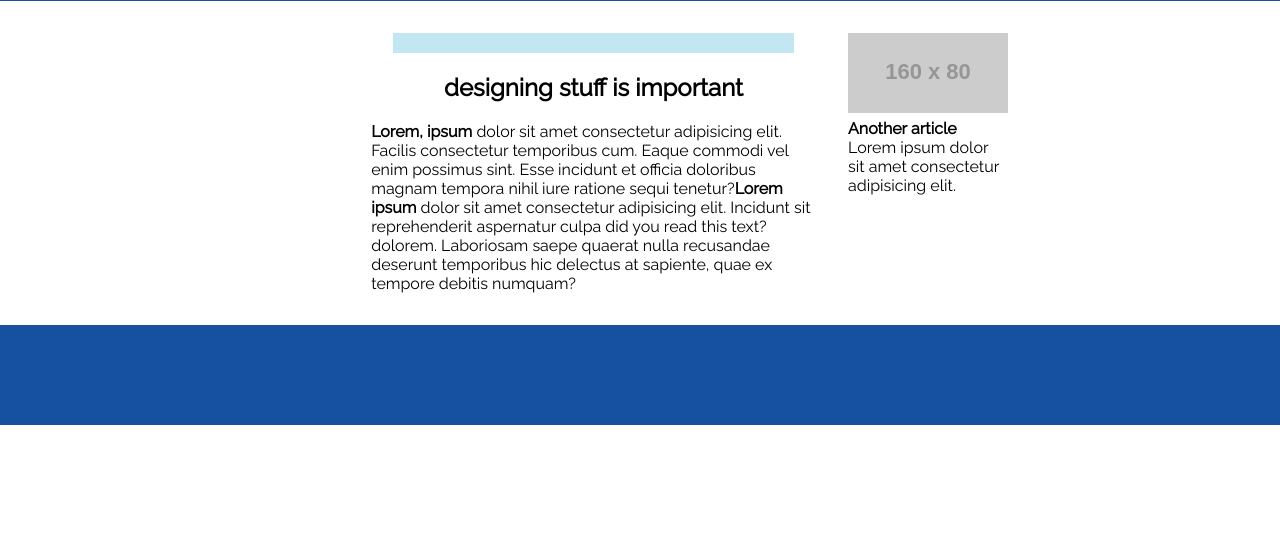
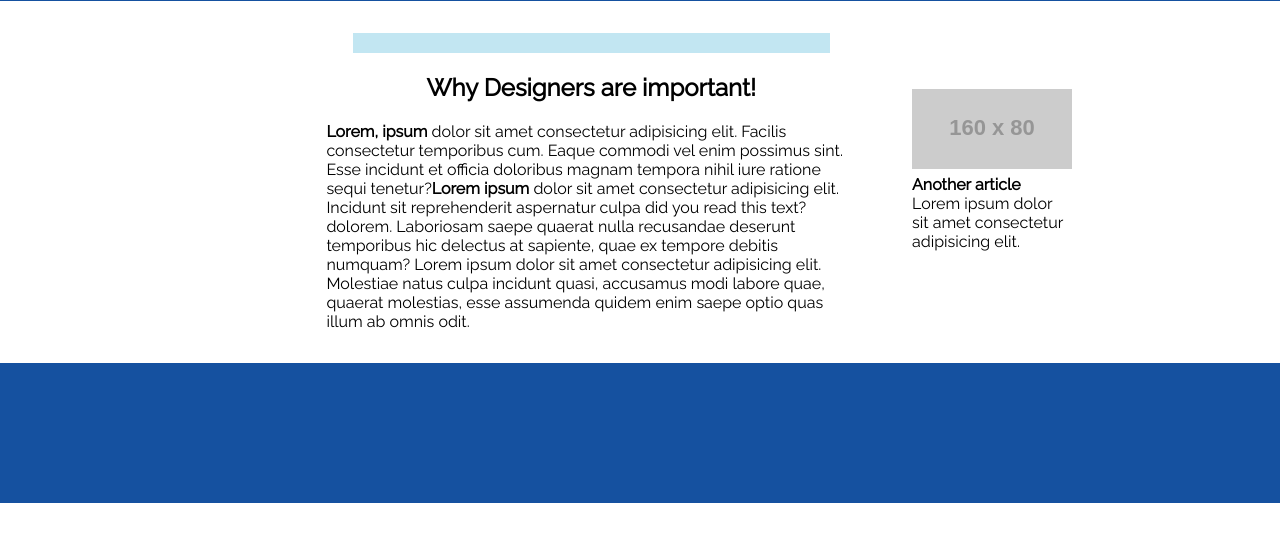
Before and after one commit to JustinLGates/justins-coolsite, a plain HTML site: page index.html in a window 1280 px wide. Shown: the part 79-620 px from the top of the page. Drawn offline with Linux system fonts and the light colour scheme; placeholder pictures from the web are drawn by us.

Commit message:
fixed some stying issues

```diff
--- a/index.html
+++ b/index.html
@@ -17,7 +17,7 @@
         <div class="m-auto w-60 flex space-around">
           <div class="p-1 left-pad">
             <div class="line"></div>
-            <h2 class="center">designing stuff is important</h2>
+            <h2 class="center">Why Designers are important!</h2>
             <p>
               <b> Lorem, ipsum</b> dolor sit amet consectetur adipisicing elit.
               Facilis consectetur temporibus cum. Eaque commodi vel enim
@@ -26,11 +26,16 @@
               consectetur adipisicing elit. Incidunt sit reprehenderit
               aspernatur culpa did you read this text? dolorem. Laboriosam saepe
               quaerat nulla recusandae deserunt temporibus hic delectus at
-              sapiente, quae ex tempore debitis numquam?
+              sapiente, quae ex tempore debitis numquam? Lorem ipsum dolor sit
+              amet consectetur adipisicing elit. Molestiae natus culpa incidunt
+              quasi, accusamus modi labore quae, quaerat molestias, esse
+              assumenda quidem enim saepe optio quas illum ab omnis odit.
             </p>
           </div>
+          <div class="pl-1">
             <div class="p-1">
               <img
+                class="pt-1"
                 src="https://via.placeholder.com/160x80?text=Image+here"
                 alt=""
               />
@@ -40,6 +45,7 @@
               </article>
             </div>
           </div>
+        </div>
       </main>
       <footer><div></div></footer>
     </div>
--- a/style.css
+++ b/style.css
@@ -5,7 +5,7 @@
 footer {
   background: var(--primary);
 
-  min-height: 100px;
+  min-height: 140px;
 }
 h1 {
   font-size: 36pt;
@@ -45,7 +45,7 @@ main {
   width: 80%;
 }
 .w-60 {
-  width: 60%;
+  width: 70%;
 }
 .center {
   text-align: center;
@@ -55,6 +55,12 @@ main {
 }
 .p-1 {
   padding: 1rem;
+}
+img.pt-1 {
+  padding-top: 3.5rem;
+}
+.pl-1 {
+  padding-left: 1.5rem;
 }
 .left-pad {
   padding-left: 15%;
```
Lines whose indentation alone changed are shown as unchanged.
